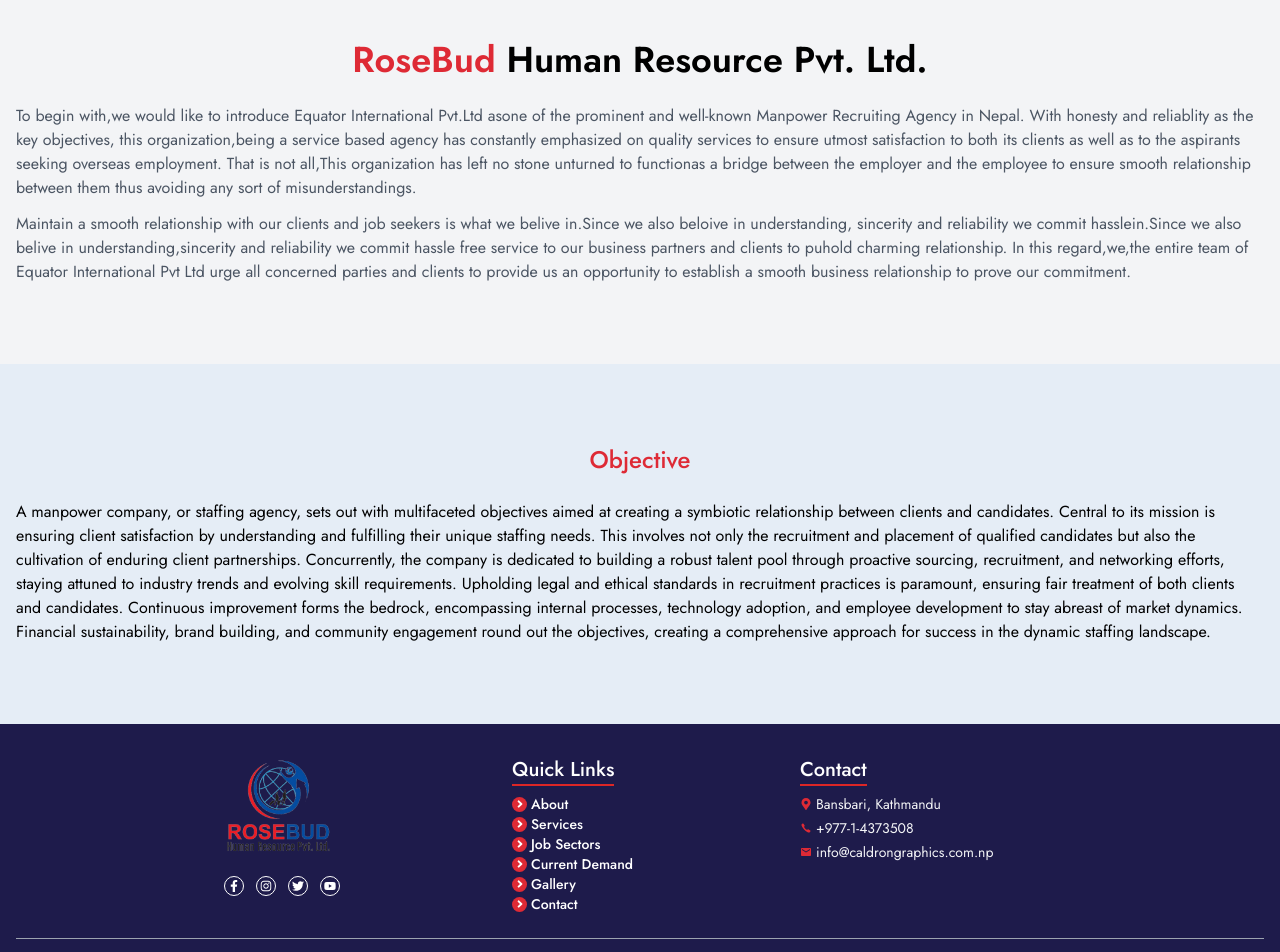
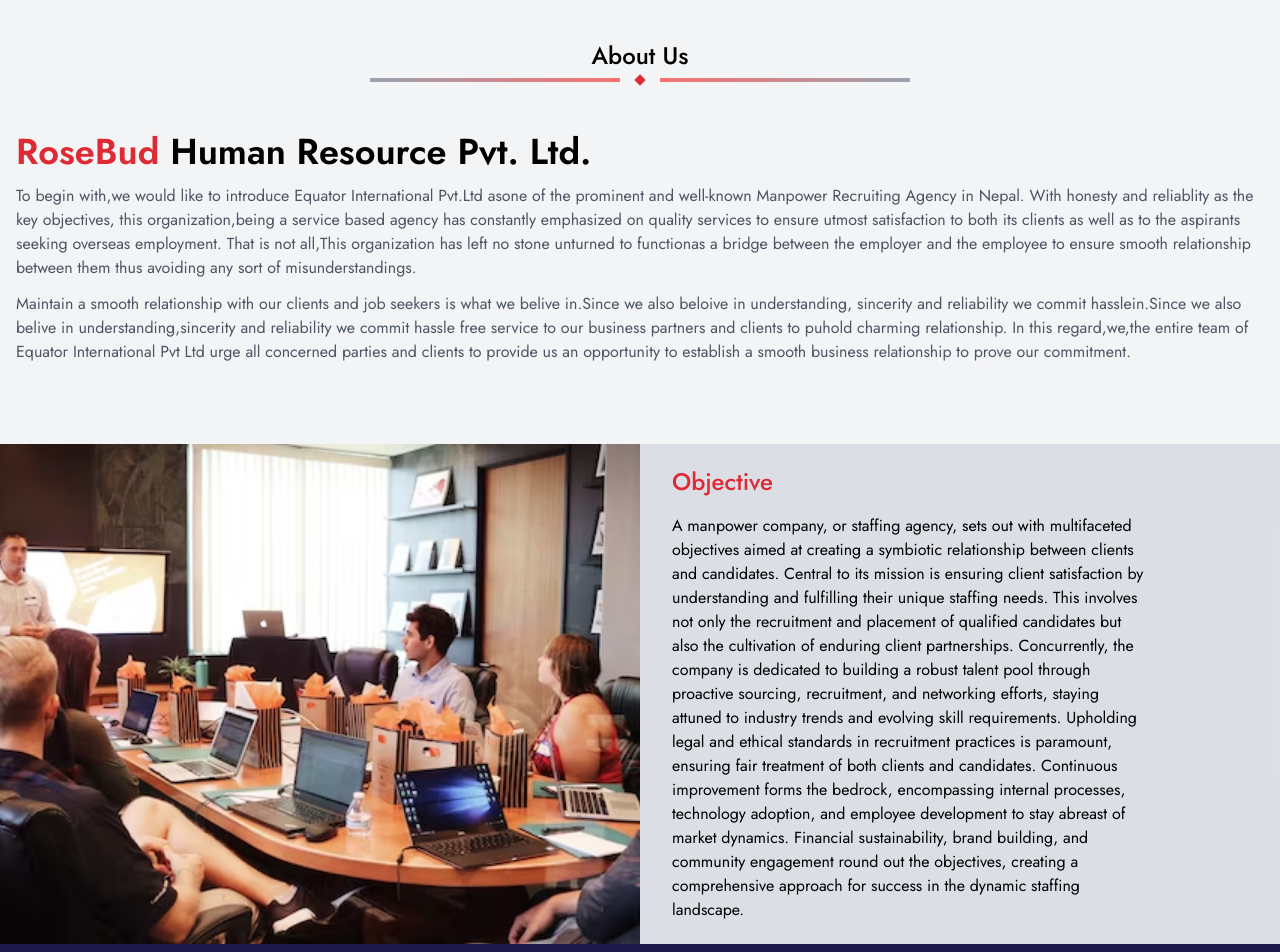
Before and after one commit to kanxa12345/rose-bud, a Next.js app: page /about/aboutUs in a window 1280 px wide. Shown: the part 240-1192 px from the top of the page. Built offline with nearby package versions, Linux system fonts and the light colour scheme.

Commit message:
did some change on about page

```diff
--- a/src/pages/about/aboutUs/index.js
+++ b/src/pages/about/aboutUs/index.js
@@ -1,3 +1,4 @@
+import Image from "next/image";
 import Link from "next/link";
 import React from "react";
 
@@ -17,12 +18,22 @@
         </div>
       </section>
       <section className="py-20 bg-gray-100">
-        <div className="container flex flex-col items-center gap-6">
-          <h2 className="text-4xl font-semibold text-black text-center">
-            <span className="text-brand1">RoseBud</span> Human Resource Pvt.
-            Ltd.
-          </h2>
+        <div className="container flex flex-col items-center gap-12">
+          <div className="w-full flex flex-col items-center gap-1">
+            <h2 className="text-2xl font-medium text-black text-center">
+              About Us
+            </h2>
+            <div className="flex items-center gap-4 w-full justify-center">
+              <span className="h-1 w-1/5 bg-gradient-to-r from-gray-400 to-red-400"></span>
+              <span className="inline-block w-2 h-2 bg-brand1 rotate-45"></span>
+              <span className="h-1 w-1/5 bg-gradient-to-r from-red-400 to-gray-400"></span>
+            </div>
+          </div>
           <div className="w-full flex flex-col gap-3 text-gray-600">
+            <h3 className="text-4xl font-semibold text-black">
+              <span className="text-brand1">RoseBud</span> Human Resource Pvt.
+              Ltd.
+            </h3>
             <p>
               To begin with,we would like to introduce Equator International
               Pvt.Ltd asone of the prominent and well-known Manpower Recruiting
@@ -49,11 +60,37 @@
           </div>
         </div>
       </section>
-      <section className="py-20 bg-brand2 bg-opacity-10">
-        <div className="container flex flex-col items-center gap-6">
+      <section className="bg-blue-950 bg-opacity-15 flex gap-8 items-center">
+        <Image
+          src="/images/img.avif"
+          priority={true}
+          width={2000}
+          height={2000}
+          alt="image"
+          className="h-[500px] w-1/2 object-cover"
+        />
+        <div className="flex flex-col items-start gap-4 w-[37%]">
           <h2 className="text-2xl font-medium text-brand1">Objective</h2>
           <div className="w-full">
-            <p>A manpower company, or staffing agency, sets out with multifaceted objectives aimed at creating a symbiotic relationship between clients and candidates. Central to its mission is ensuring client satisfaction by understanding and fulfilling their unique staffing needs. This involves not only the recruitment and placement of qualified candidates but also the cultivation of enduring client partnerships. Concurrently, the company is dedicated to building a robust talent pool through proactive sourcing, recruitment, and networking efforts, staying attuned to industry trends and evolving skill requirements. Upholding legal and ethical standards in recruitment practices is paramount, ensuring fair treatment of both clients and candidates. Continuous improvement forms the bedrock, encompassing internal processes, technology adoption, and employee development to stay abreast of market dynamics. Financial sustainability, brand building, and community engagement round out the objectives, creating a comprehensive approach for success in the dynamic staffing landscape.</p>
+            <p>
+              A manpower company, or staffing agency, sets out with multifaceted
+              objectives aimed at creating a symbiotic relationship between
+              clients and candidates. Central to its mission is ensuring client
+              satisfaction by understanding and fulfilling their unique staffing
+              needs. This involves not only the recruitment and placement of
+              qualified candidates but also the cultivation of enduring client
+              partnerships. Concurrently, the company is dedicated to building a
+              robust talent pool through proactive sourcing, recruitment, and
+              networking efforts, staying attuned to industry trends and
+              evolving skill requirements. Upholding legal and ethical standards
+              in recruitment practices is paramount, ensuring fair treatment of
+              both clients and candidates. Continuous improvement forms the
+              bedrock, encompassing internal processes, technology adoption, and
+              employee development to stay abreast of market dynamics. Financial
+              sustainability, brand building, and community engagement round out
+              the objectives, creating a comprehensive approach for success in
+              the dynamic staffing landscape.
+            </p>
           </div>
         </div>
       </section>
```
Also changed, not shown: public/images/img.avif (added).
